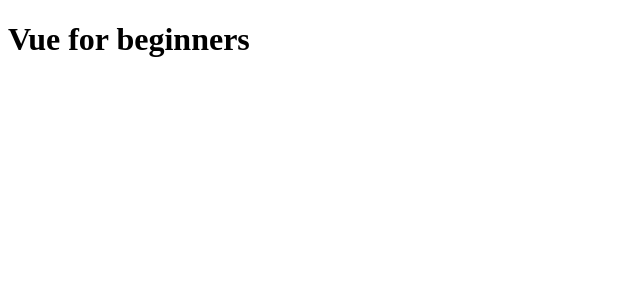
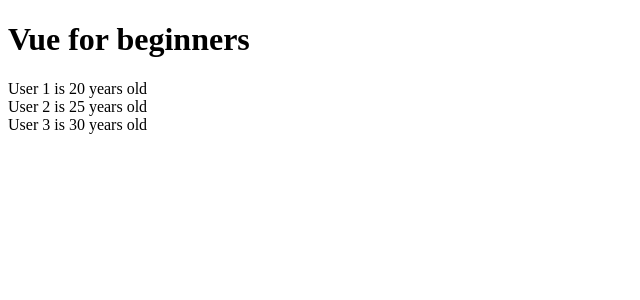
Before and after one commit to ohornbeck/Pams-Bits, a Vue app in the folder pams-bits/: page /#/users in a window 1280 px wide. Before the commit this address had no page. Shown: the top 300 px of the page, without its empty margins (0-640 px from the left). Built offline with nearby package versions, Linux system fonts and the light colour scheme.

Commit message:
Vue beginner tutorial

```diff
--- a/pams-bits/src/router/index.js
+++ b/pams-bits/src/router/index.js
@@ -1,5 +1,6 @@
 import { createRouter, createWebHashHistory } from 'vue-router'
-import HomeView from '../views/HomeView.vue'
+import HomeView from '@/views/HomeView'
+import UsersList from '@/views/UsersList'
 
 const routes = [
   {
@@ -14,6 +15,11 @@
     // this generates a separate chunk (about.[hash].js) for this route
     // which is lazy-loaded when the route is visited.
     component: () => import(/* webpackChunkName: "about" */ '../views/AboutView.vue')
+  },
+  {
+    path:'/users',
+    name:'UsersList',
+    component: UsersList
   }
 ]
 
--- /dev/null
+++ b/pams-bits/src/views/UsersList.vue
@@ -0,0 +1,37 @@
+<template>
+    <div v-for="user in users" :key="user.id">
+        {{ user.name }} is {{user.age}} years old
+    </div>
+</template>
+
+<script>
+export default{
+    name: "UsersList",
+    data(){
+        return{
+            users: [
+                {
+                    id: '1',
+                    name: 'User 1',
+                    age: 20
+                },
+                  {
+                    id: '2',
+                    name: 'User 2',
+                    age: 25
+                },
+                  {
+                    id: '3',
+                    name: 'User 3',
+                    age: 30
+                }
+
+            ]
+        };
+    }
+};
+</script>
+
+<style>
+
+</style>
```
